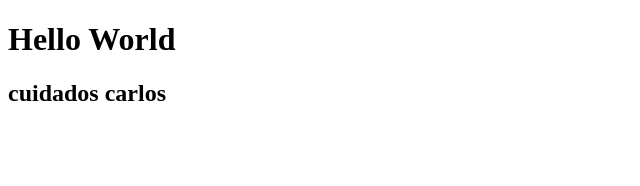
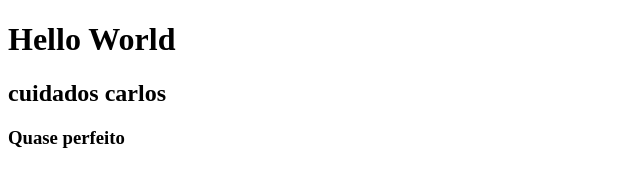
Before and after one commit to fariascarlos2346/portfolio-23, a plain HTML site: page index.html in a window 1280 px wide. Shown: the whole page, without its empty margins (0-640 px from the left). Drawn offline with Linux system fonts and the light colour scheme.

Commit message:
um porcento melhor

```diff
--- a/index.html
+++ b/index.html
@@ -8,5 +8,6 @@
 <body>
     <h1>Hello World</h1>
     <h2>cuidados carlos</h2>
+    <h3>Quase perfeito</h3>
 </body>
 </html>
```
Also changed, not shown: 1 other file.
